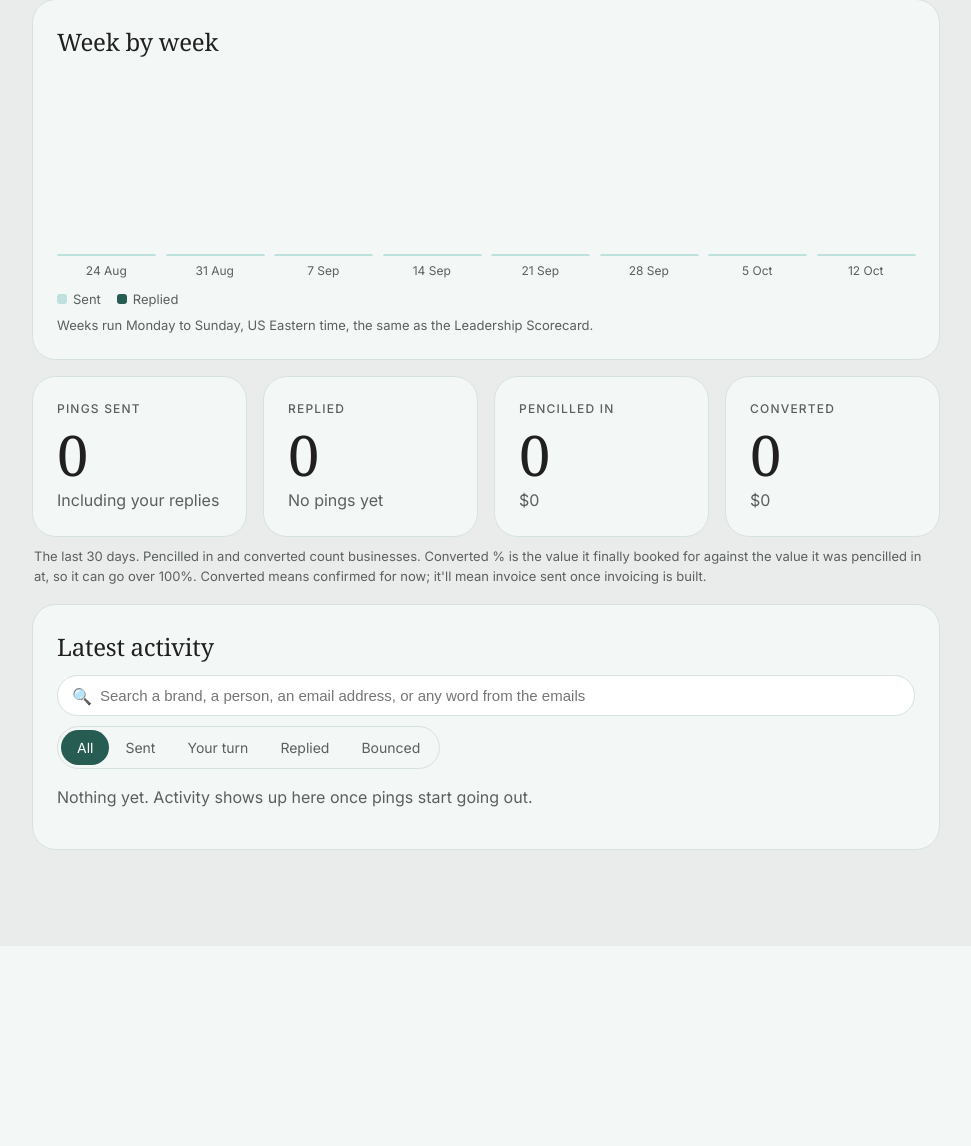
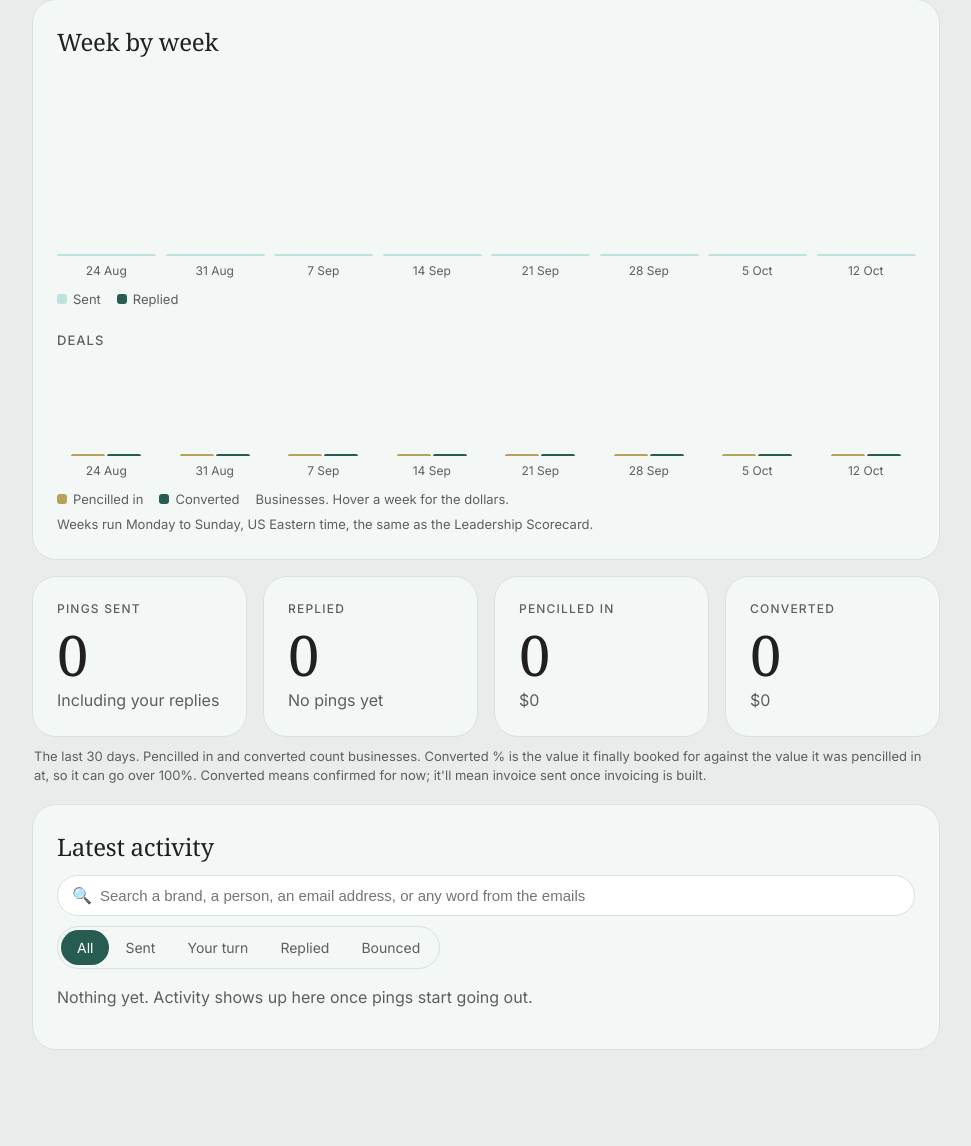
Before and after one commit to dannyzeemedia/w6-pings, a Flask app: page /results in a window 1280 px wide. Shown: the part 195-1341 px from the top of the page, without its empty margins (154-1125 px from the left). Before the commit the page ends 1045 px from the top, so only its background shows below. Run offline with Flask 3, Linux system fonts and the light colour scheme; the visitor is signed in with stand-in values (Sample User, id 1); data that the repository does not hold is empty; some libraries are stand-ins or nearby versions; some web fonts are replaced.

Commit message:
Results: Deals chart (pencilled in vs converted, by week) under Week by week
Co-Authored-By: Claude Opus 5.5 (1M context) <noreply@anthropic.com>
Claude-Session: https://claude.ai/code/session_013dnwiwW5gHpNcSwqxTwcTZ

```diff
--- a/app.py
+++ b/app.py
@@ -1496,9 +1496,15 @@ def results():
         start = (now_et - dt.timedelta(days=now_et.weekday() + 7 * w)).replace(hour=0, minute=0, second=0, microsecond=0)
         end = start + dt.timedelta(days=7)
         inw = [e for e in ev if start <= at_of(e).astimezone(et) < end]
+        bw = lambda k: {(e["fields"].get("Partner") or [None])[0] or (e["fields"].get("Email") or "").lower()
+                        for e in inw if e["fields"].get("Event") == k} - {""}
+        pw, cw = bw("Pencilled In"), bw("Confirmed")
         weeks.append({"label": start.strftime("%-d %b"),
                       "sent": sum(e["fields"].get("Event") == "Sent" for e in inw),
-                      "replied": sum(e["fields"].get("Event") == "Replied" for e in inw)})
+                      "replied": sum(e["fields"].get("Event") == "Replied" for e in inw),
+                      "pencilled": len(pw), "converted": len(cw),
+                      "pencilled_usd": _deal_value(pw, "Pencilled Value", False) if pw else 0,
+                      "converted_usd": _deal_value(cw, "Value", True) if cw else 0})
     last30 = [e for e in ev if at_of(e) > now_utc() - dt.timedelta(days=30)]
     c = lambda k: sum(e["fields"].get("Event") == k for e in last30)
     totals = {"sent": c("Sent"), "replied": c("Replied"), "handed": c("Handed To Karlie"),
@@ -1513,6 +1519,7 @@ def results():
     totals["value_rate"] = round(100 * totals["converted_usd"] / totals["pencilled_usd"]) if totals["pencilled_usd"] else None
     dead = at.list_records("contacts", "AND({Status}!='Active', {Status}!='')", fields=["Status"])
     peak = max([w["sent"] for w in weeks] + [1])
+    deal_peak = max([max(w["pencilled"], w["converted"]) for w in weeks] + [1])
     # latest activity: one line per thing that happened (a reply and its "your turn" hand-off are the same moment)
     handoffs = {(e["fields"].get("Gmail Thread ID"), (e["fields"].get("At") or "")[:16]) for e in ev
                 if e["fields"].get("Event") == "Handed To Karlie"}
@@ -1559,7 +1566,7 @@ def results():
     story = {e["id"]: by_email.get((e["fields"].get("Email") or "").lower(), [])[-12:] for e in recent}
     names = at.partner_names([p for e in recent for p in e["fields"].get("Partner", [])])
     span = 1 if request.args.get("span", "today") == "today" else 7
-    return render_template("results.html", weeks=weeks, peak=peak, totals=totals,
+    return render_template("results.html", weeks=weeks, peak=peak, deal_peak=deal_peak, totals=totals,
                            n_dead=len(dead), recent=recent, names=names, brands=brands_for(recent, "Email"),
                            q=q, kind=kind, matches=matches, story=story, deals=_safe(bk.deals, []),
                            gmail_thread=lambda t: f"https://mail.google.com/mail/u/{gmail.ME}/#all/{t}")
--- a/static/style.css
+++ b/static/style.css
@@ -5,7 +5,7 @@
   --ink: #202020; --ink-2: #5b605e; --line: #e3e6e4; --bg: #fbfaf6; --card: #ffffff; --field: #ffffff;
   --red: #b3412f; --red-bg: #f8e7e3; --red-line: #e2b8ae;
   --amber-bg: #fbf1d6; --amber-line: #efd99c; --amber-dot: #c58b12;
-  --bar-sent: #bee1de; --bar-reply: #265c51;
+  --bar-sent: #bee1de; --bar-reply: #265c51; --bar-pencil: #b8a25a; --bar-convert: #265c51;
   --r: 24px; --r-sm: 14px;
   --logo: url("logo-pings.png");
   color-scheme: light;
@@ -17,7 +17,7 @@
     --ink: #ecefed; --ink-2: #a3aba8; --line: #2c3431; --bg: #111615; --card: #181f1d; --field: #131a18;
     --red: #f0907d; --red-bg: #3a1f1a; --red-line: #6b3a30;
     --amber-bg: #2e2715; --amber-line: #5c4c1f; --amber-dot: #e2b04a;
-    --bar-sent: #2d5a52; --bar-reply: #7fc4b6;
+    --bar-sent: #2d5a52; --bar-reply: #7fc4b6; --bar-pencil: #a8975a; --bar-convert: #7fc4b6; --bar-pencil: #a8975a; --bar-convert: #7fc4b6;
     --logo: url("logo-pings-mint.png");
     color-scheme: dark;
   }
@@ -1136,3 +1136,12 @@ body.catchup-mode .update-bar { background: #ffffff; color: #1b433b; }
 .deal-usd { display: inline-flex; align-items: center; gap: 2px; border: 1px solid var(--line); border-radius: 999px; padding: 0 10px; background: var(--card); color: var(--ink, #202020); }
 .deal-usd input { all: unset; width: 70px; padding: 7px 0; font-size: 14px; }
 @media (max-width: 640px) { .deal-confirm { flex-direction: column; align-items: stretch; } .deal-val { justify-content: space-between; } .deal-usd input { width: 100px; } }
+
+/* Results: the Deals chart under Week by week (businesses pencilled in vs converted, own scale) */
+.chart-sub { font: 500 13px Inter; letter-spacing: .08em; text-transform: uppercase; color: var(--ink-2); margin: 22px 0 0; }
+.deal-bars { height: 90px; margin-top: 18px; }
+.dbar .dpair { display: flex; align-items: flex-end; justify-content: center; gap: 2px; height: 100%; }
+.dbar .dp, .dbar .dc { position: relative; width: 38%; max-width: 34px; min-height: 2px; border-radius: 4px 4px 0 0; transform-origin: bottom; animation: grow 600ms cubic-bezier(.2,.7,.2,1) both; }
+.dbar .dp { background: var(--bar-pencil); }
+.dbar .dc { background: var(--bar-convert); }
+.dbar .dv { position: absolute; bottom: 100%; left: 50%; transform: translateX(-50%); font-size: 11px; color: var(--ink-2); margin-bottom: 2px; }
--- a/templates/base.html
+++ b/templates/base.html
@@ -8,7 +8,7 @@
 <link rel="preconnect" href="https://fonts.googleapis.com">
 <link href="https://fonts.googleapis.com/css2?family=Inter:wght@400;500;600&display=swap" rel="stylesheet">
 <link href="https://api.fontshare.com/v2/css?f[]=gambetta@400&display=swap" rel="stylesheet">
-<link rel="stylesheet" href="{{ url_for('static', filename='style.css') }}?v=68" data-turbo-track="reload">
+<link rel="stylesheet" href="{{ url_for('static', filename='style.css') }}?v=69" data-turbo-track="reload">
 <script type="module" src="https://cdn.jsdelivr.net/npm/@hotwired/turbo@8.0.12/dist/turbo.es2017-esm.js"></script>
 <meta name="turbo-prefetch" content="true">
 </head><body class="{% block bodyclass %}{% endblock %}">
--- a/templates/results.html
+++ b/templates/results.html
@@ -12,6 +12,18 @@
   </div>
   <div class="bar-labels">{% for w in weeks %}<div>{{ w.label }}</div>{% endfor %}</div>
   <div class="legend"><span><i style="background:var(--mint)"></i>Sent</span><span><i style="background:var(--green)"></i>Replied</span></div>
+  <h3 class="chart-sub">Deals</h3>
+  <div class="bars deal-bars" role="img" aria-label="Businesses pencilled in and converted each week">
+    {% for w in weeks %}<div class="bar dbar">
+      <div class="dpair">
+        <div class="dp" style="height:{{ (100 * w.pencilled / deal_peak)|round }}%">{% if w.pencilled %}<span class="dv">{{ w.pencilled }}</span>{% endif %}</div>
+        <div class="dc" style="height:{{ (100 * w.converted / deal_peak)|round }}%">{% if w.converted %}<span class="dv">{{ w.converted }}</span>{% endif %}</div>
+      </div>
+      <div class="tip">Week of {{ w.label }}: {{ w.pencilled }} pencilled in (${{ '{:,}'.format(w.pencilled_usd) }}), {{ w.converted }} converted (${{ '{:,}'.format(w.converted_usd) }})</div>
+    </div>{% endfor %}
+  </div>
+  <div class="bar-labels">{% for w in weeks %}<div>{{ w.label }}</div>{% endfor %}</div>
+  <div class="legend"><span><i style="background:var(--bar-pencil)"></i>Pencilled in</span><span><i style="background:var(--bar-convert)"></i>Converted</span><span class="muted">Businesses. Hover a week for the dollars.</span></div>
   <div class="muted tiny" style="margin-top:6px">Weeks run Monday to Sunday, US Eastern time, the same as the Leadership Scorecard.</div>
 </div>
 <div class="grid res-stats">
```
